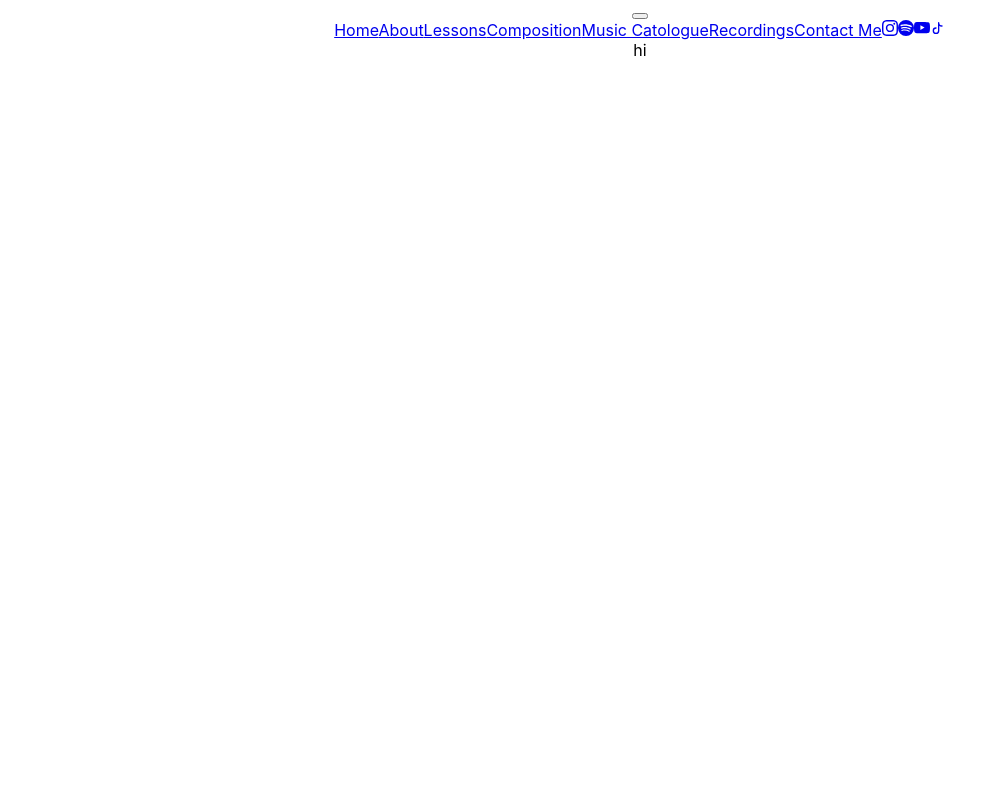
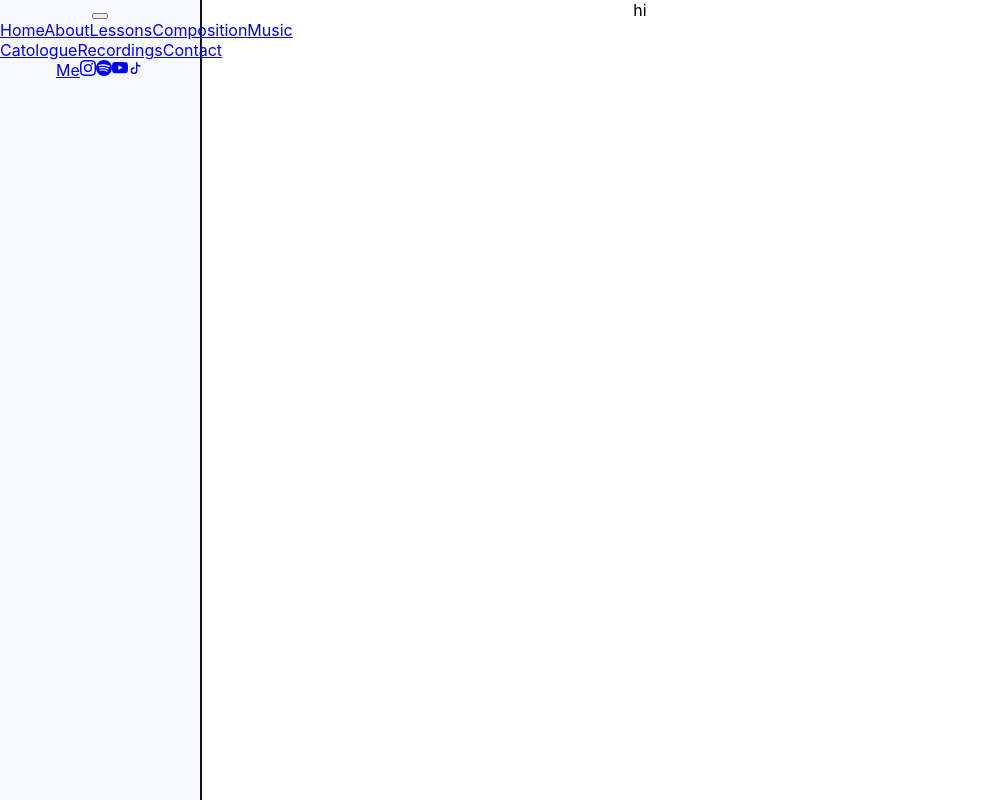
Before and after one commit to mander-pander/Claire-E, a React (Create React App) app in the folder claire/: page / in a window 1280 px wide. Shown: the whole page, without its empty margins (0-1003 px from the left). Built offline with nearby package versions, Linux system fonts and the light colour scheme.

Commit message:
sidebar media query and formatting

```diff
--- a/claire/src/Navigation/Nav.js
+++ b/claire/src/Navigation/Nav.js
@@ -4,6 +4,7 @@ import Navbar from 'react-bootstrap/Navbar';
 import { BsInstagram, BsSpotify, BsYoutube } from "react-icons/bs";
 import { TbBrandTiktok } from "react-icons/tb";
 import { useState } from 'react';
+import styles from './Nav.module.css';
 
 function Navigation(props) {
   const [expanded, setExpanded] = useState(false);
@@ -14,11 +15,11 @@ function Navigation(props) {
   };
 
   return (
-    <Navbar expanded={expanded} bg="white" expand="lg">
-      <Container>
+    <Navbar className={styles.sidebar} expanded={expanded} bg="white" expand="md">
+      <Container >
         <Navbar.Toggle onClick={() => setExpanded(expanded ? false : "expanded")} aria-controls="responsive-navbar-nav" />
-        <Navbar.Collapse id="responsive-navbar-nav">
-          <Nav className="me-auto">
+        <Navbar.Collapse id="responsive-navbar-nav" className={styles.sidebarContent}>
+          <Nav >
             <Nav.Link onClick={() => handleClick('Home')}>Home</Nav.Link>
             <Nav.Link onClick={() => handleClick('About')}>About</Nav.Link>
             <Nav.Link onClick={() => handleClick('Lessons')}>Lessons</Nav.Link>
--- /dev/null
+++ b/claire/src/Navigation/Nav.module.css
@@ -0,0 +1,17 @@
+@media (min-width: 768px) {
+    .sidebar {
+        position: fixed;
+        top: 0;
+        bottom: 0;
+        left: 0;
+        width: 200px;
+        border-right: 2px solid rgb(14, 17, 17);
+        background-color: #f8f8ff;
+    }
+    .sidebarContent {
+        flex-direction: column;
+        text-align: center;
+        align-items: center;
+        justify-content: center;
+    }
+}
```
